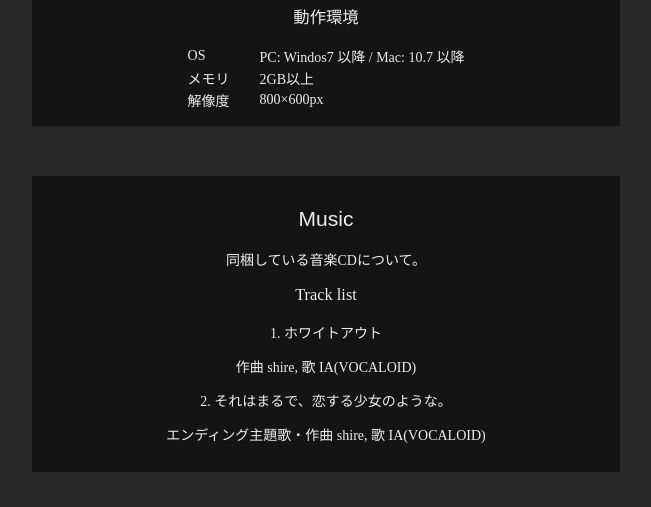
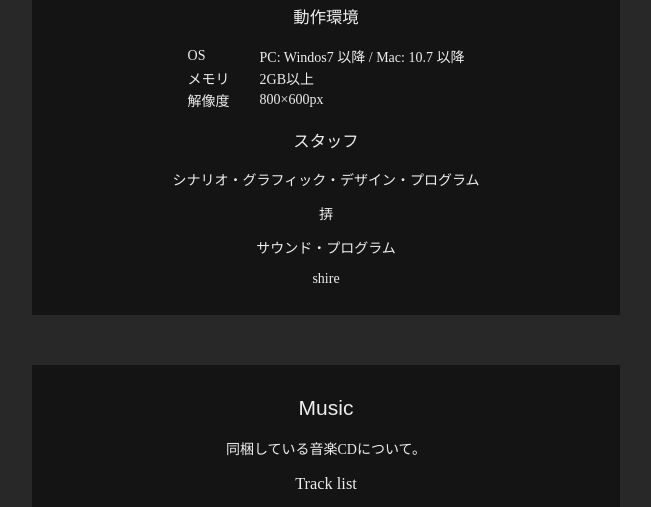
Before and after one commit to shiresese/negai01, a plain HTML site: page index.html in a window 1280 px wide. Shown: the part 2060-2567 px from the top of the page, without its empty margins (314-965 px from the left). Drawn offline with Linux system fonts and the light colour scheme.

Commit message:
スタッフ欄追加

```diff
--- a/index.html
+++ b/index.html
@@ -113,6 +113,11 @@
             <td>800×600px</td>
           </tr>
         </table>
+        <h3>スタッフ</h3>
+        <p>シナリオ・グラフィック・デザイン・プログラム</p>
+        <p>挵</p>
+        <p>サウンド・プログラム</p>
+        <p>shire</p>
       </div>
       <div id="music" class="page">
         <h2>Music</h2>
```
